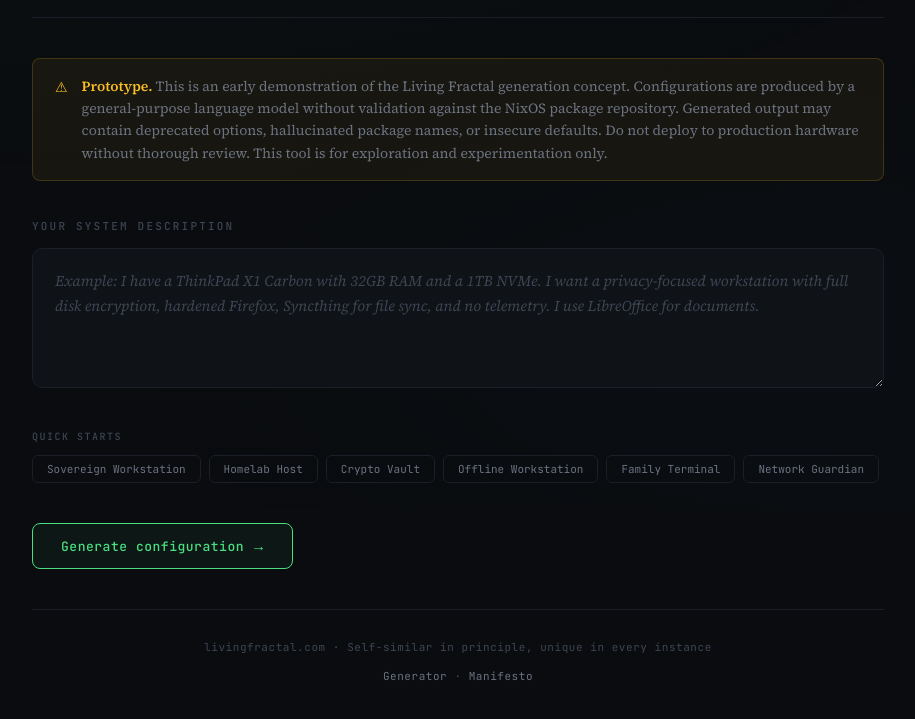
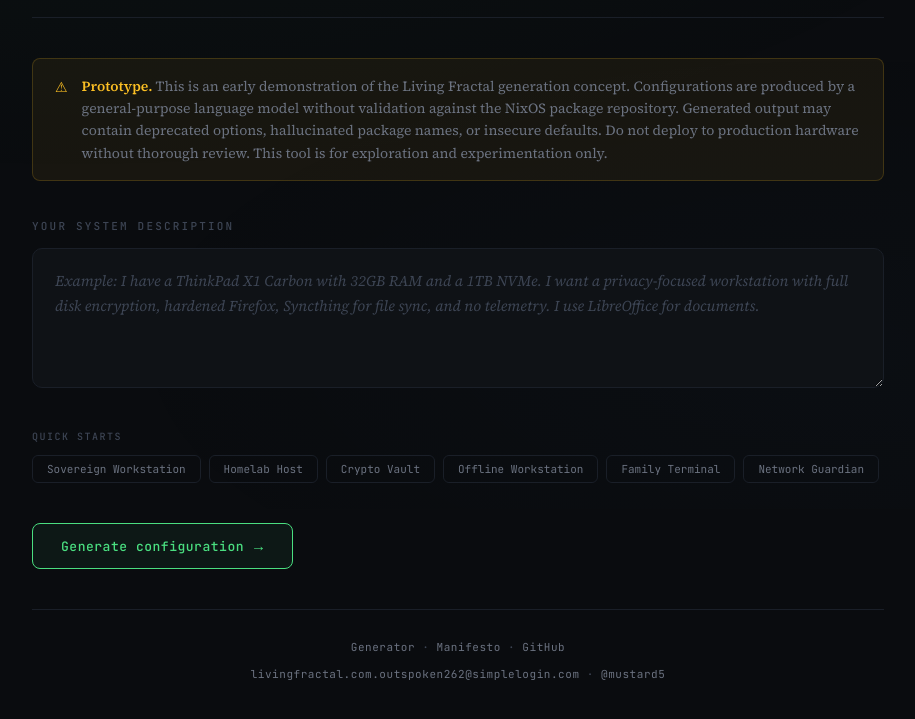
Before and after one commit to Mustard5/livingfractal.com, a website: page public/index.html in a window 1280 px wide. Shown: the part 291-1010 px from the top of the page, without its empty margins (182-1097 px from the left). Drawn offline with Linux system fonts and the light colour scheme.

Commit message:
feat(footer): add contact email, X profile, and GitHub links
Email assembled via JS IIFE to deter scrapers. GitHub and X links
added to both the generator and manifesto pages.

Co-Authored-By: Claude Sonnet 4.6 <noreply@anthropic.com>

```diff
--- a/public/index.html
+++ b/public/index.html
@@ -600,8 +600,8 @@
   </div>
 
   <footer>
-    <p>livingfractal.com &middot; Self-similar in principle, unique in every instance</p>
-    <p style="margin-top:10px;"><a href="/">Generator</a> &middot; <a href="/manifesto">Manifesto</a></p>
+    <p><a href="/">Generator</a> &middot; <a href="/manifesto">Manifesto</a> &middot; <a href="https://github.com/Mustard5/livingfractal.com" target="_blank" rel="noopener">GitHub</a></p>
+    <p style="margin-top:8px;"><a id="contact-email" href="#">contact</a> &middot; <a href="https://x.com/mustard5" target="_blank" rel="noopener">@mustard5</a></p>
   </footer>
 
 </div>
@@ -760,6 +760,14 @@ async function generate() {
   }
 }
 
+// ── Contact email (assembled by JS to deter scrapers) ──
+(function() {
+  var u = 'livingfractal.com.outspoken262';
+  var d = 'simplelogin' + '.com';
+  var el = document.getElementById('contact-email');
+  if (el) { el.href = 'mailto:' + u + '@' + d; el.textContent = u + '@' + d; }
+})();
+
 // ── Keyboard shortcut ──
 document.getElementById('descriptionInput').addEventListener('keydown', function(e) {
   if ((e.ctrlKey || e.metaKey) && e.key === 'Enter') {
```
Also changed, not shown: public/manifesto.html (+10 -1 lines).
